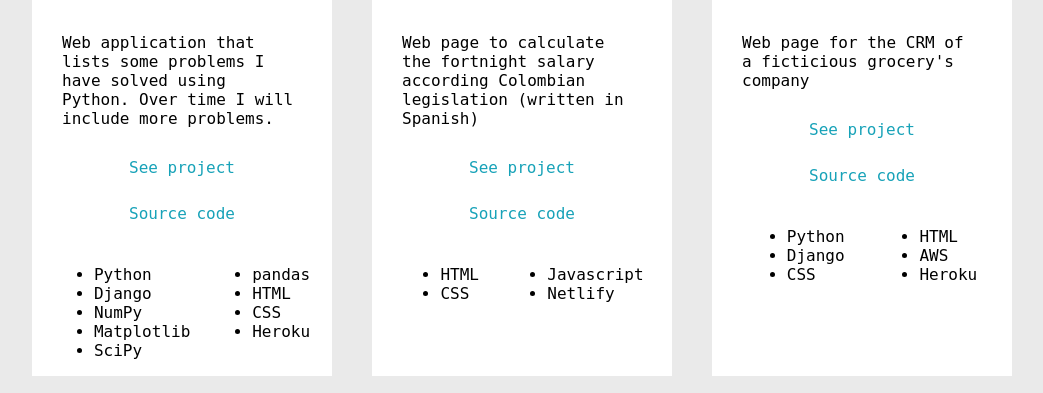
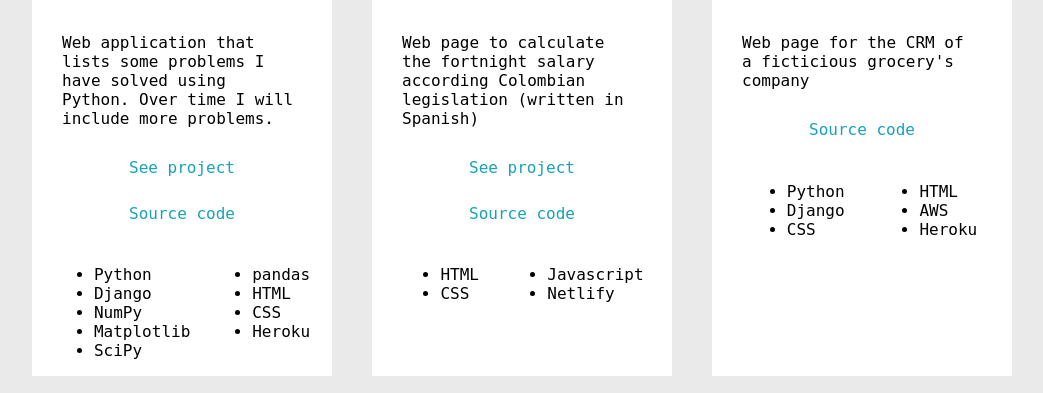
Before and after one commit to acamalvarez/acam-portfolio, a Django app: page / in a window 1280 px wide. Shown: the part 1359-1752 px from the top of the page, without its empty margins (108-1151 px from the left). Run offline with Django 3.2, Linux system fonts and the light colour scheme.

Commit message:
Remove natu fresh link

```diff
--- a/home/templates/home/index.html
+++ b/home/templates/home/index.html
@@ -144,7 +144,6 @@
             <div class="card">
                 <a href="https://natu-fresh.herokuapp.com" target="_blank"><img src="{% static 'images/natufresh_logo.png' %}" class="thumbnail"></a>
                 <p class="card-text" style="margin: 10%;">Web page for the CRM of a ficticious grocery's company</p>
-                <h5 style="text-align: center;"><a target="_blank" href="https://natu-fresh.herokuapp.com">See project</a></h5>
                 <h5 style="text-align: center;"><a target="_blank" href="https://github.com/acamalvarez/natufresh">Source code</a></h5>
                 <div id="skills-card">
                     <ul>
```
